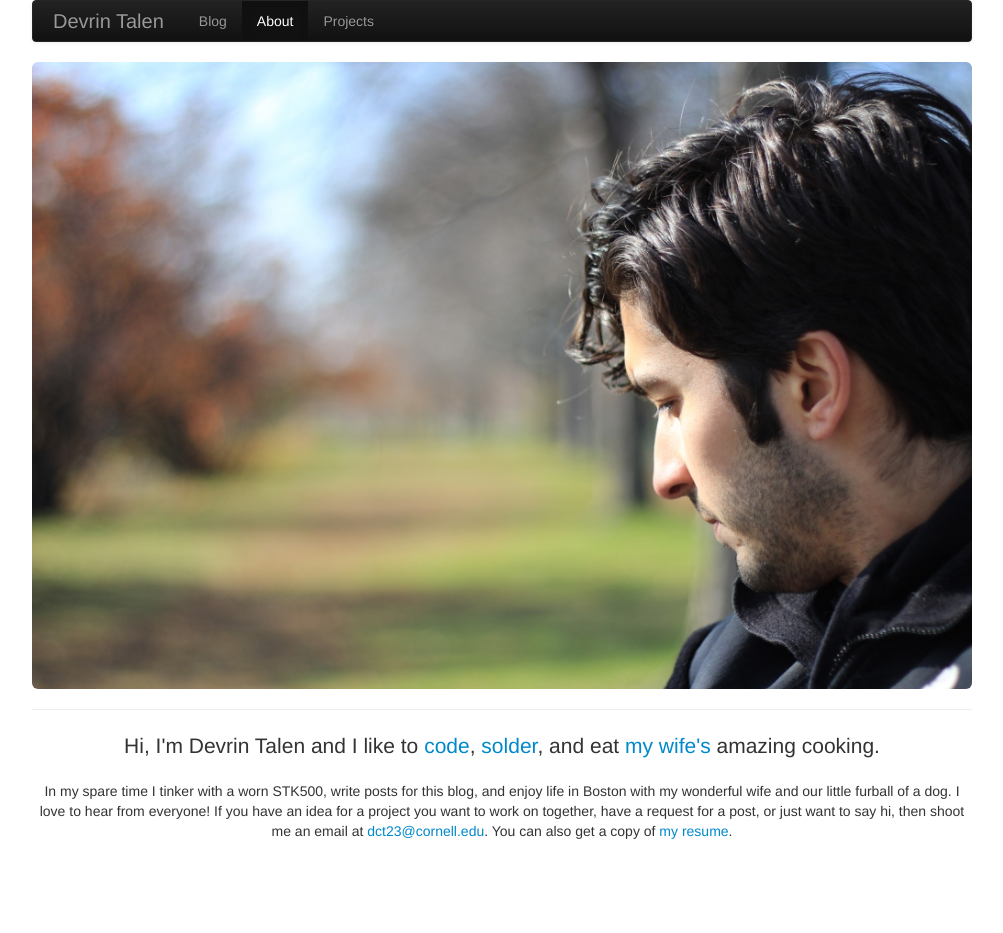
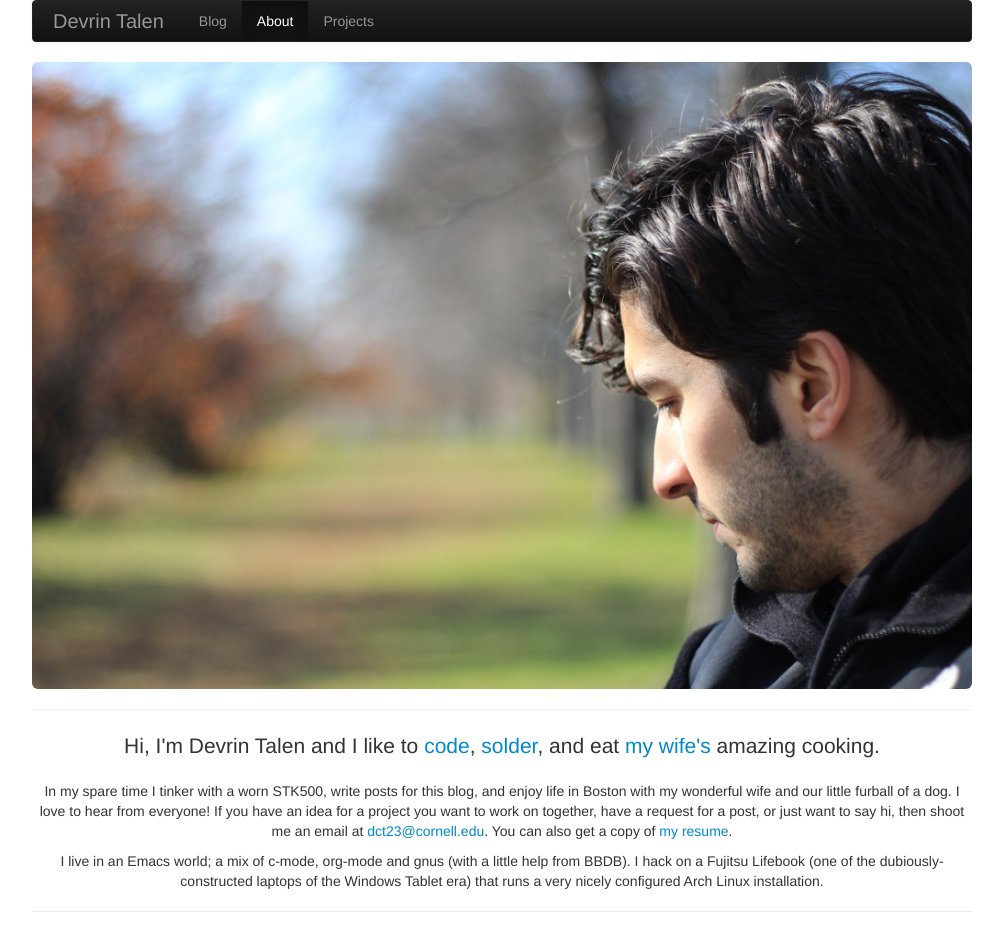
Before and after one commit to devrintalen/devrintalen.github.com, a Jekyll site: the page built from about.html, in a window 1280 px wide. Shown: the whole page, without its empty margins (138-1141 px from the left). Built offline with Jekyll 4.4.1, drawn with Linux system fonts in a browser that asks for light colours; before the commit the page ends 900 px from its top, so only the background shows below that.

Commit message:
Added to the about page

```diff
--- a/about.html
+++ b/about.html
@@ -39,5 +39,14 @@ title: About - Devrin Talen
       can also get a copy
       of <a href="/devrintalen.pdf">my&nbsp;resume</a>.</p>
 
+    <p class="text-center">I live in an Emacs world; a mix of c-mode,
+      org-mode and gnus (with a little help from BBDB). I hack on a
+      Fujitsu Lifebook (one of the dubiously-constructed laptops of
+      the Windows Tablet era) that runs a very nicely configured Arch
+      Linux installation.
+    </p>
+
+    <hr />
+
   </div>
 </div>
```
